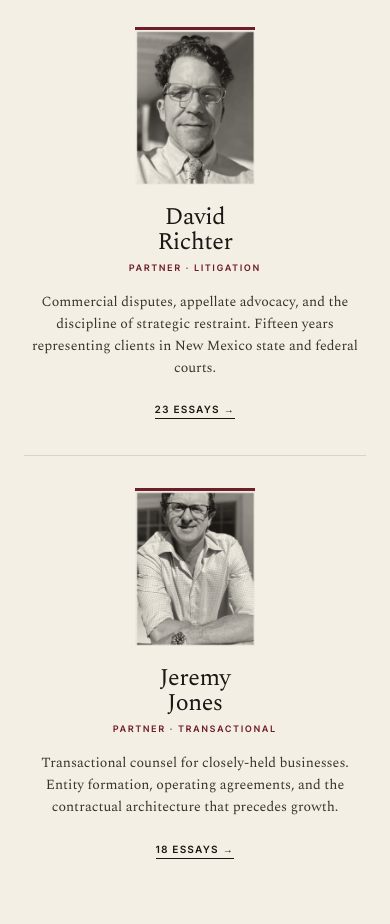
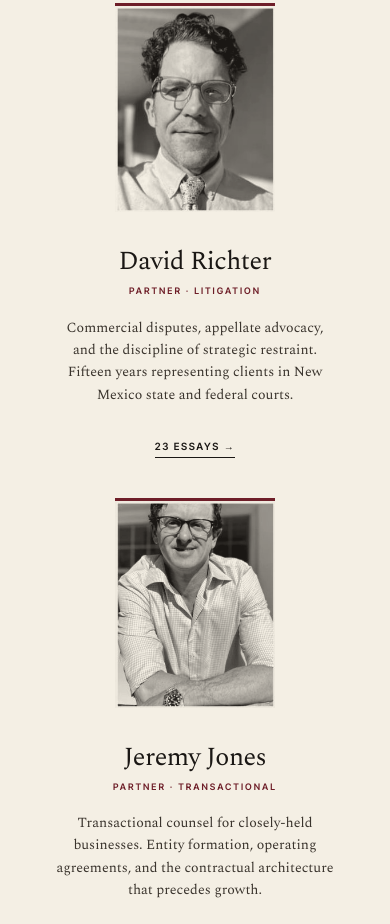
Before and after one commit to PlasmaLemur88/richter-jones-site, a plain HTML site: page public/index.html in a window 390 px wide. Shown: the part 1080-2004 px from the top of the page. Drawn offline with nearby package versions, Linux system fonts and the light colour scheme.

Commit message:
Writers section v2: centered cards with photos on top, new OG image
- Writers: photos centered above text, flex column layout
- Names on single line, text centered with max-width
- New OG image with RJ monogram

Co-Authored-By: Claude Opus 4.5 <noreply@anthropic.com>

```diff
--- a/public/index.html
+++ b/public/index.html
@@ -826,14 +826,14 @@ footer {
   transition: opacity 0.22s ease, transform 0.22s ease;
 }
 
-/* ============ WRITERS — minimal colophon ============ */
+/* ============ WRITERS — centered cards ============ */
 .writers-block {
   padding: 90px 0 100px;
   border-top: 1px solid var(--rule);
 }
 .writers-head {
   padding-bottom: 20px;
-  margin-bottom: 48px;
+  margin-bottom: 72px;
   border-bottom: 1px solid var(--rule);
 }
 .writers-head h2 {
@@ -846,39 +846,38 @@ footer {
 }
 .writers-grid {
   display: grid;
-  grid-template-columns: 1fr 1px 1fr;
-  gap: 120px;
+  grid-template-columns: 1fr 1fr;
+  gap: 80px;
+  align-items: stretch;
 }
 .writer {
-  display: grid;
-  grid-template-columns: 180px 240px;
-  gap: 28px;
-  align-items: start;
+  display: flex;
+  flex-direction: column;
+  align-items: center;
+  text-align: center;
 }
 .writer-photo {
-  width: 180px;
-  aspect-ratio: auto;
+  width: 220px;
+  aspect-ratio: 4 / 5;
+  object-fit: cover;
+  border-top: 3px solid var(--oxblood);
   display: block;
-  border-top: 3px solid var(--oxblood);
+  margin-bottom: 36px;
 }
 .writer-photo img {
   width: 100%;
-  height: auto;
+  height: 100%;
+  object-fit: cover;
   display: block;
-}
-.writers-grid .divider {
-  width: 1px;
-  background: var(--rule);
-  align-self: stretch;
 }
 .writer h3 {
   font-family: 'Spectral', serif;
   font-weight: 400;
   font-size: 38px;
-  line-height: 1.05;
+  line-height: 1;
   letter-spacing: -0.02em;
   color: var(--ink);
-  margin-bottom: 10px;
+  margin-bottom: 14px;
 }
 .writer-role {
   font-family: 'Inter Tight', sans-serif;
@@ -887,19 +886,21 @@ footer {
   letter-spacing: 0.22em;
   text-transform: uppercase;
   color: var(--oxblood);
-  margin-bottom: 22px;
+  margin-bottom: 26px;
 }
 .writer-bio {
   font-family: 'Spectral', serif;
   font-weight: 300;
   font-size: 17px;
-  line-height: 1.55;
+  line-height: 1.6;
   color: var(--ink-soft);
-  margin-bottom: 28px;
+  max-width: 320px;
+  margin-bottom: 32px;
 }
 .writer-archive {
+  margin-top: auto;
   font-family: 'Inter Tight', sans-serif;
-  font-size: 12px;
+  font-size: 11px;
   font-weight: 600;
   letter-spacing: 0.16em;
   text-transform: uppercase;
@@ -934,26 +935,11 @@ footer {
 
   /* Writers: stack vertically */
   .writers-block { padding: 60px 0 70px; }
-  .writers-head { margin-bottom: 36px; }
-  .writers-grid { grid-template-columns: 1fr; gap: 0; }
-  .writers-grid .divider { display: none; }
-  .writer {
-    grid-template-columns: 1fr;
-    gap: 0;
-    padding: 40px 0;
-    text-align: center;
-  }
-  .writer:first-of-type { border-bottom: 1px solid var(--rule); }
-  .writer-photo {
-    width: 140px;
-    margin: 0 auto 24px;
-  }
-  .writer h3 { font-size: 28px; }
-  .writer-bio {
-    max-width: 400px;
-    margin: 0 auto 20px;
-    font-size: 15px;
-  }
+  .writers-head { margin-bottom: 48px; }
+  .writers-grid { grid-template-columns: 1fr; gap: 48px; }
+  .writer-photo { width: 180px; }
+  .writer h3 { font-size: 32px; }
+  .writer-bio { font-size: 16px; }
 }
 
 /* Mobile */
@@ -1000,13 +986,13 @@ footer {
 
   /* Writers */
   .writers-block { padding: 48px 0 56px; }
-  .writers-head { margin-bottom: 28px; padding-bottom: 12px; }
+  .writers-head { margin-bottom: 36px; padding-bottom: 12px; }
   .writers-head h2 { font-size: 12px; }
-  .writer { padding: 32px 0; }
-  .writer-photo { width: 120px; margin-bottom: 20px; }
-  .writer h3 { font-size: 24px; margin-bottom: 6px; }
-  .writer-role { font-size: 9px; margin-bottom: 16px; }
-  .writer-bio { font-size: 14px; margin-bottom: 16px; }
+  .writers-grid { gap: 40px; }
+  .writer-photo { width: 160px; }
+  .writer h3 { font-size: 26px; margin-bottom: 10px; }
+  .writer-role { font-size: 9px; margin-bottom: 18px; }
+  .writer-bio { font-size: 14px; max-width: 280px; }
   .writer-archive { font-size: 10px; }
 
   /* Footer */
@@ -1216,24 +1202,19 @@ footer {
         <div class="writer-photo">
           <img src="david-duotone.png" alt="David Richter">
         </div>
-        <div class="writer-info">
-          <h3>David<br>Richter</h3>
+        <h3>David Richter</h3>
         <div class="writer-role">Partner · Litigation</div>
         <p class="writer-bio">Commercial disputes, appellate advocacy, and the discipline of strategic restraint. Fifteen years representing clients in New Mexico state and federal courts.</p>
         <a href="#latest" class="writer-archive">23 essays →</a>
-        </div>
       </article>
-      <div class="divider"></div>
       <article class="writer">
         <div class="writer-photo">
           <img src="jeremy-duotone.png" alt="Jeremy Jones">
         </div>
-        <div class="writer-info">
-          <h3>Jeremy<br>Jones</h3>
+        <h3>Jeremy Jones</h3>
         <div class="writer-role">Partner · Transactional</div>
         <p class="writer-bio">Transactional counsel for closely-held businesses. Entity formation, operating agreements, and the contractual architecture that precedes growth.</p>
         <a href="#latest" class="writer-archive">18 essays →</a>
-        </div>
       </article>
     </div>
   </div>
```
Also changed, not shown: public/og-image.jpg. Lines whose indentation alone changed are shown as unchanged.
